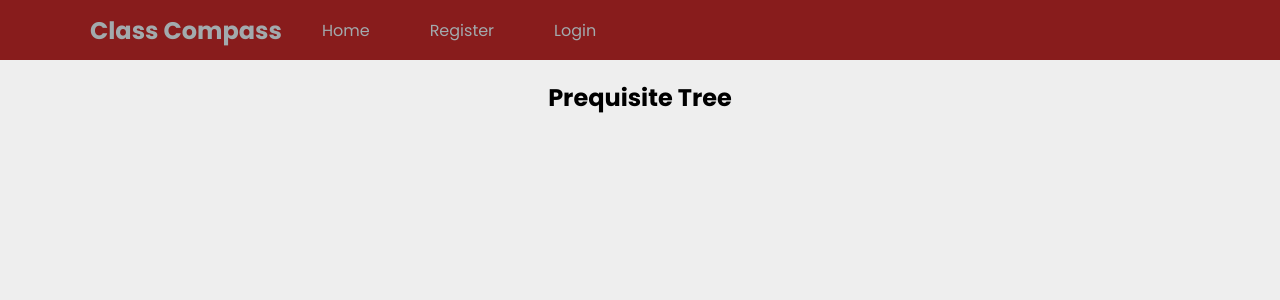
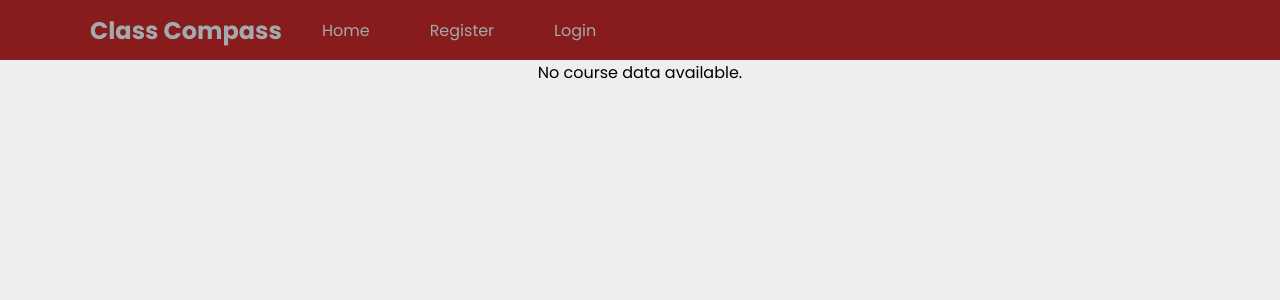
Before and after one commit to Ryu-From-Streets/classcompass, a React (Create React App) app in the folder frontend/: page /tree in a window 1280 px wide. Shown: the top 300 px of the page. Built offline with nearby package versions, Linux system fonts and the light colour scheme.

Commit message:
Transfer Data to TreePage
Changed up TreePage.js and CourseButton.js so the tree page gets the correct course data and displays it

```diff
--- a/frontend/src/Components/CourseButton.js
+++ b/frontend/src/Components/CourseButton.js
@@ -13,7 +13,9 @@ const CourseButton = ({ course }) => {
     const [popupVisibility, setPopupVisibility] = useState(false);
     const navigate = useNavigate();
 
-    const handleTreeButtonClick = () => {navigate("/tree");};
+    const handleTreeButtonClick = () => {
+        navigate("/tree", { state: { course } });
+    };
 
     return (
         <>
--- a/frontend/src/Pages/TreePage.js
+++ b/frontend/src/Pages/TreePage.js
@@ -1,9 +1,20 @@
+import React from "react";
+import { useLocation } from "react-router-dom";
+
 const TreePage = () => {
+    const location = useLocation();
+    const { state } = location || {};
+    const course = state ? state.course : null;
+
+    if (!course) {
+        return <div>No course data available.</div>;
+    }
+
     return (
         <div className="TreePage">
-            <h2>Prequisite Tree</h2>
+            <h2>Prerequisite Tree for {course.course_code}</h2>
         </div>
     );
-}
+};
 
 export default TreePage;
```
